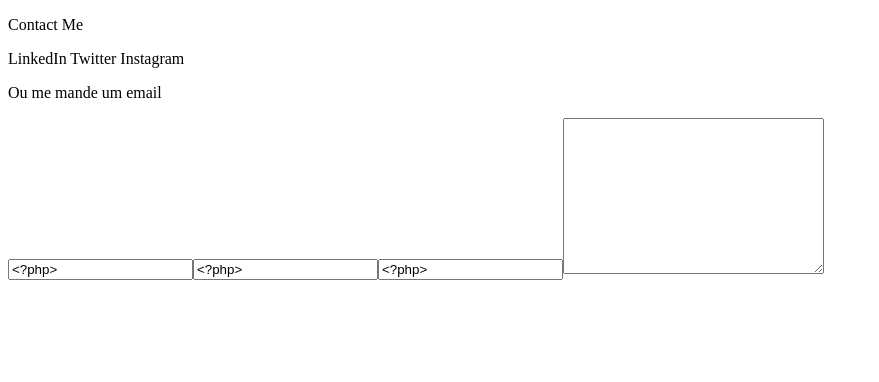
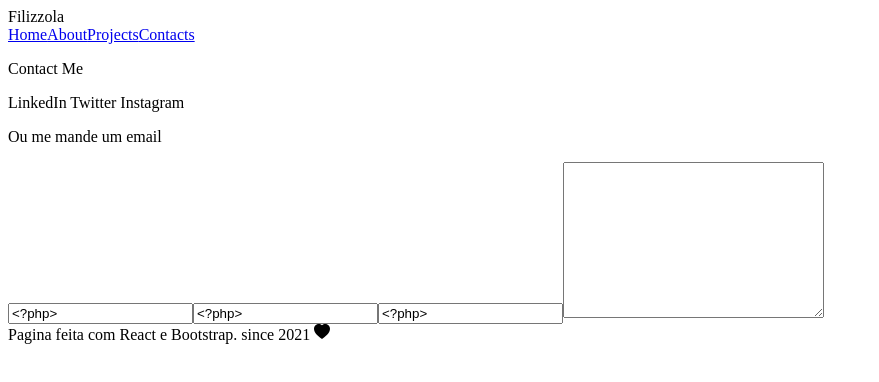
Before and after one commit to juliofilizzola/juliofilizzola-portfolio, a React (Create React App) app: page /contacts in a window 1280 px wide. Shown: the top 382 px of the page, without its empty margins (0-879 px from the left). Built offline with nearby package versions, Linux system fonts and the light colour scheme.

Commit message:
estruturação do contacts 2

```diff
--- a/src/pages/Contacts.jsx
+++ b/src/pages/Contacts.jsx
@@ -1,6 +1,10 @@
+import Footer from "../components/Footer"
+import Header from "../components/Header"
+
 function Contacts() {
   return (
     <div>
+      <Header />
       <div>
         <p>Contact Me</p>
         <div>
@@ -26,6 +30,7 @@ function Contacts() {
           </form>
         </div>
       </div>
+      <Footer />
     </div>
   )
 }
```
